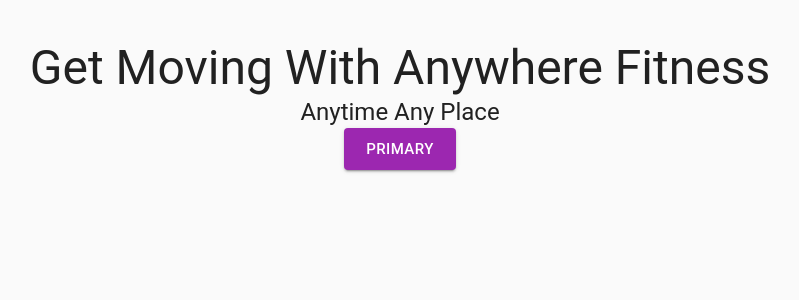
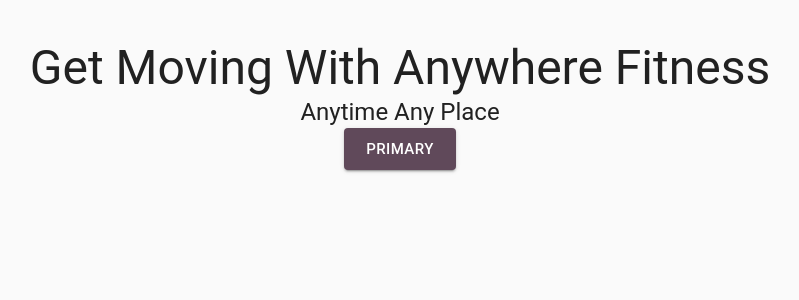
Before and after one commit to miahmo652/front-end-1, a React (Create React App) app in the folder my-app/: page / in a window 1280 px wide. Shown: the top 300 px of the page, without its empty margins (240-1039 px from the left). Built offline with nearby package versions, Linux system fonts and the light colour scheme.

Commit message:
color theme

```diff
--- a/my-app/src/Components /Home_Components/Theme.js
+++ b/my-app/src/Components /Home_Components/Theme.js
@@ -5,10 +5,10 @@
 const Theme = createMuiTheme({
   palette: {
     primary: {
-      main: purple[500],
+      main: "#60495a",
     },
     secondary: {
-      main: green[500],
+      main: "#d6d5c9",
     },
   },
 });
```
